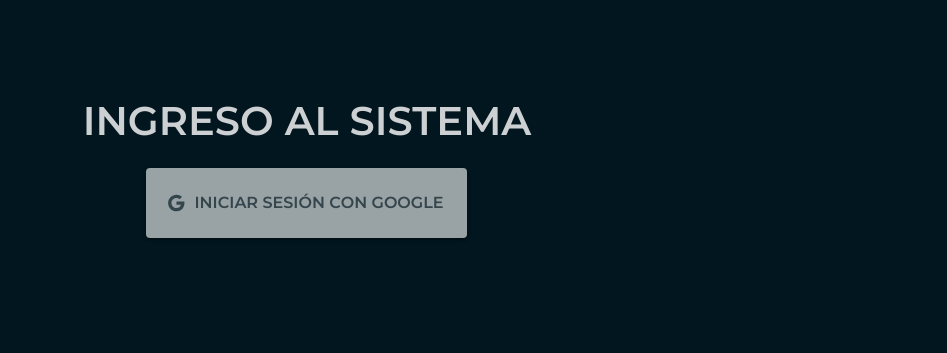
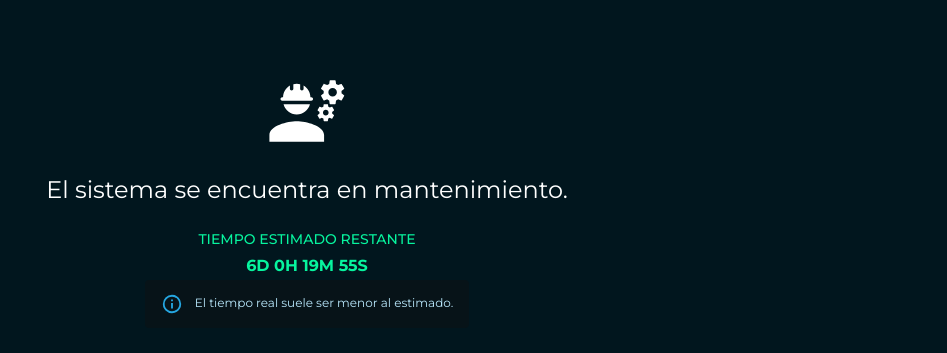
Before and after one commit to tonga73/expadmin-frontend, a React (Create React App) app: page / in a window 1280 px wide. Before the commit this address led to /login. Shown: the part 201-554 px from the top of the page, without its empty margins (333-1280 px from the left). Built offline with nearby package versions, Linux system fonts and the light colour scheme; no server answers.

Commit message:
feat: modo mantenimiento

```diff
--- a/src/App.js
+++ b/src/App.js
@@ -21,6 +21,7 @@ import Record from "./scenes/record";
 import UserProfile from "./scenes/user-profile";
 
 import Login from "./scenes/login/Login";
+import Maintenance from "./scenes/maintenance";
 import { ProtectedRoute } from "./utils/routeGuard";
 
 import { setUserCondition, selectUser } from "./store/slices/users.slice";
@@ -32,6 +33,7 @@ function App() {
   const dispatch = useDispatch();
   const navigate = useNavigate();
   const location = useLocation();
+  const [maintenanceMode, setMaintenanceMode] = useState(true);
   const [sidebarOpen, setSidebarOpen] = useState(
     JSON.parse(localStorage.getItem("sidebar")) || false
   );
@@ -75,6 +77,16 @@ function App() {
     <ColorModeContext.Provider value={colorMode}>
       <ThemeProvider theme={theme}>
         <CssBaseline />
+        {maintenanceMode ? (
+          <Routes>
+            <Route
+              path="*"
+              navigationType=""
+              element={<Navigate to="/" replace />}
+            />
+            <Route path="/" element={<Maintenance />} />
+          </Routes>
+        ) : (
           <Box
             display="grid"
             gridTemplateColumns={`${sidebarOpen ? "30%" : ""} ${
@@ -118,7 +130,11 @@ function App() {
                 />
                 <Container>
                   <Routes>
-                  <Route path="*" element={<Navigate to="/" replace />} />
+                    <Route
+                      path="*"
+                      navigationType=""
+                      element={<Navigate to="/" replace />}
+                    />
                     <Route
                       path="/"
                       element={
@@ -165,6 +181,7 @@ function App() {
               </main>
             </Box>
           </Box>
+        )}
       </ThemeProvider>
     </ColorModeContext.Provider>
   );
--- /dev/null
+++ b/src/scenes/maintenance/index.jsx
@@ -0,0 +1,79 @@
+import React, { useEffect } from "react";
+
+import Alert from "@mui/material/Alert";
+import Box from "@mui/material/Box";
+import SvgIcon from "@mui/material/SvgIcon";
+import Typography from "@mui/material/Typography";
+import { useTheme } from "@mui/material";
+import { tokens } from "../../theme";
+
+import EngineeringIcon from "@mui/icons-material/Engineering";
+
+const Maintenance = () => {
+  const theme = useTheme();
+  const colors = tokens(theme.palette.mode);
+
+  const countDownDate = new Date("Feb 15, 2023 08:00:00").getTime();
+
+  const x = setInterval(() => {
+    // Get today's date and time
+    const now = new Date().getTime();
+
+    // Find the distance between now and the count down date
+    const distance = countDownDate - now;
+
+    // Time calculations for days, hours, minutes and seconds
+    let days = Math.floor(distance / (1000 * 60 * 60 * 24));
+    let hours = Math.floor(
+      (distance % (1000 * 60 * 60 * 24)) / (1000 * 60 * 60)
+    );
+    let minutes = Math.floor((distance % (1000 * 60 * 60)) / (1000 * 60));
+    let seconds = Math.floor((distance % (1000 * 60)) / 1000);
+
+    document.getElementById("countdown").innerHTML =
+      days + "d " + hours + "h " + minutes + "m " + seconds + "s ";
+
+    if (distance < 0) {
+      clearInterval(x);
+      document.getElementById("countdown").innerHTML = "EXPIRED";
+    }
+  }, 1000);
+
+  useEffect(() => {
+    localStorage.clear();
+  }, []);
+
+  return (
+    <Box display="grid" height="100vh" sx={{ placeItems: "center" }}>
+      <Box
+        display="flex"
+        justifyContent="center"
+        alignItems="center"
+        flexDirection="column"
+        rowGap={3}
+      >
+        <EngineeringIcon sx={{ fontSize: "82px" }} />
+        <Typography variant="h3">
+          El sistema se encuentra en mantenimiento.
+        </Typography>
+        <Box display="grid" gap={0.5} sx={{ placeItems: "center" }}>
+          <Typography variant="h6" color="secondary" textTransform="uppercase">
+            tiempo estimado restante
+          </Typography>
+          <Typography
+            id="countdown"
+            variant="h5"
+            color="secondary"
+            textTransform="uppercase"
+            fontWeight="bold"
+          ></Typography>
+          <Alert severity="info">
+            El tiempo real suele ser menor al estimado.
+          </Alert>
+        </Box>
+      </Box>
+    </Box>
+  );
+};
+
+export default Maintenance;
```
Lines whose indentation alone changed are shown as unchanged.
